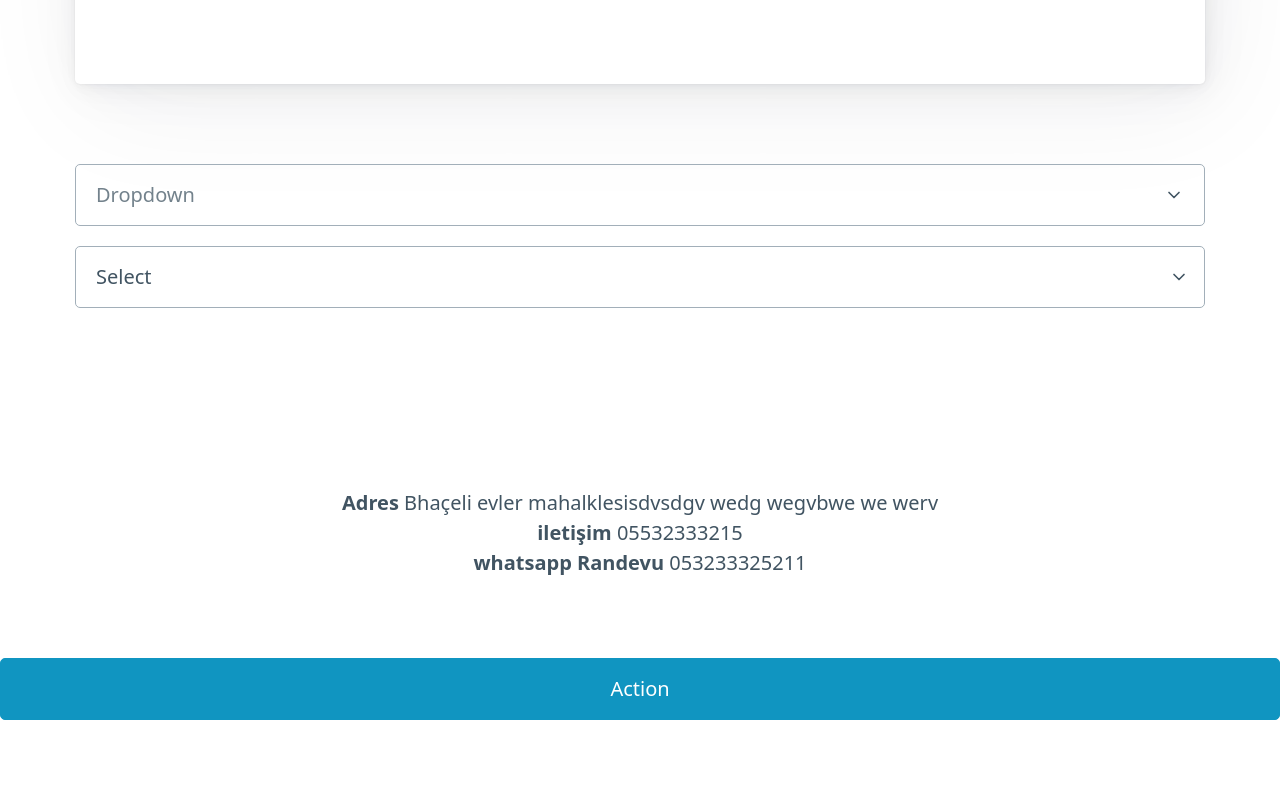
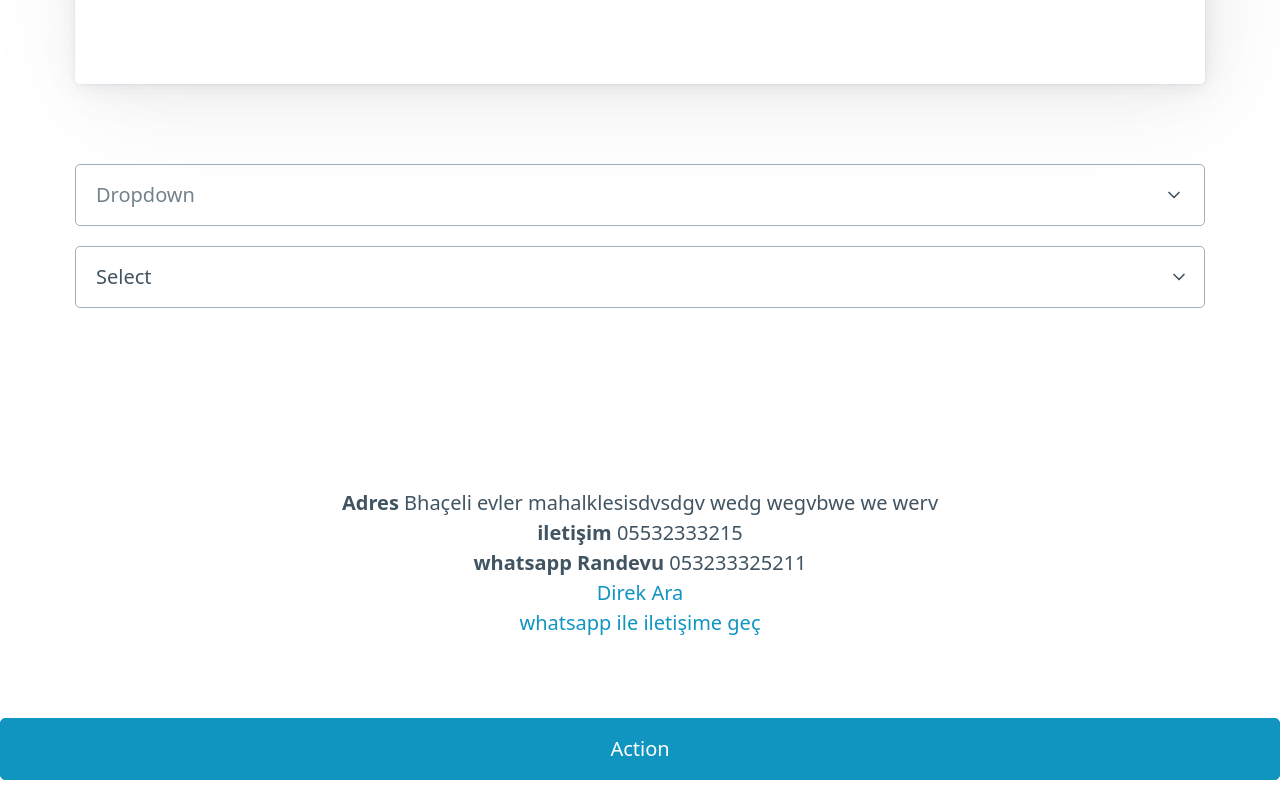
Before and after one commit to akadir56tr/cemilhairstyle, a plain HTML site: page iletisim.html in a window 1280 px wide. Shown: the part 643-1443 px from the top of the page. Before the commit the page ends 1383 px from the top, so only its background shows below. Drawn offline with nearby package versions, Linux system fonts and the light colour scheme.

Commit message:
whatsapp eklendi

```diff
--- a/iletisim.html
+++ b/iletisim.html
@@ -54,15 +54,15 @@
   <option>…</option>
 </select>
         </main>
-    <footer align="center">
+        <footer align="center">
 
-        <strong>Adres</strong> Bhaçeli evler mahalklesisdvsdgv wedg wegvbwe we werv<br><strong> iletişim</strong> 05532333215<br>
+          <strong>Adres</strong> Bhaçeli evler mahalklesisdvsdgv wedg wegvbwe we werv<br><strong> iletişim</strong> 05532333215<br>
 
-        <strong>whatsapp Randevu </strong> 053233325211<br>
+          <strong>whatsapp Randevu </strong> 053233325211<br>
+           <div> <a href="tel:5462684756">Direk Ara</a></div>
+             <div><a href="https://wa.me/905323312356">  whatsapp ile iletişime geç </a></div>
 
-
-
-    </footer>
+      </footer>
     <button class="warning">Action</button>
 </body>
 </html>
```
Also changed, not shown: hakkimizda.html (+2 -2 lines), index.html (+3 -1 lines), omre.html (+2 -2 lines), somre.html (+2 -2 lines).
